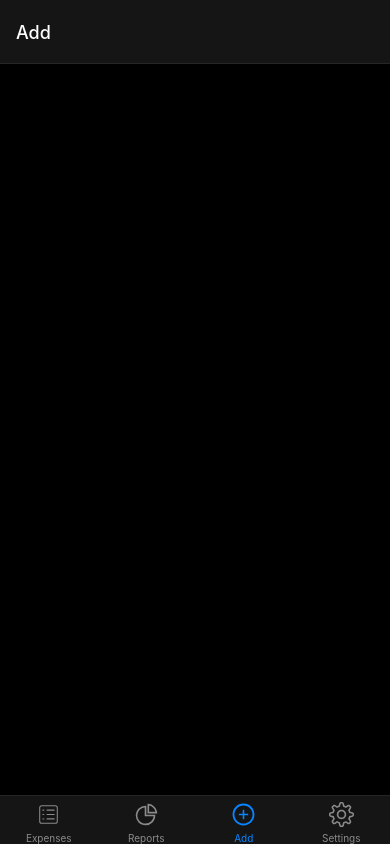
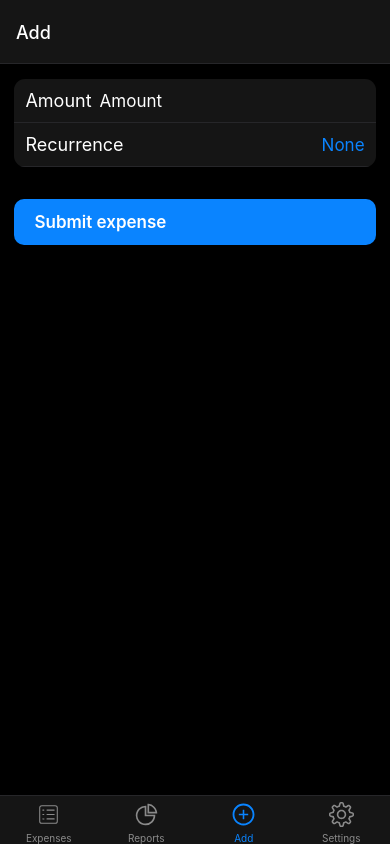
Before and after one commit to IvayloKarapeykov/MyExpense, a React Native app: screen /Add in a window 390 px wide. Built offline with nearby package versions, Linux system fonts and the light colour scheme.

Commit message:
Progress - Add screen

```diff
--- a/components/ListItem.tsx
+++ b/components/ListItem.tsx
@@ -27,6 +27,7 @@ export const ListItem = ({ label, detail, onClick, swipeToDelete, onDelete, isDe
         }}
         activeOpacity={0.5}
         onPress={onClick}
+        disabled={!onClick}
     >
         <Text style={{ fontSize: 18, color: isDestructive ? theme.colors.error : 'white' }}>{label}</Text>
         {detail}
--- a/package.json
+++ b/package.json
@@ -9,6 +9,7 @@
     "web": "expo start --web"
   },
   "dependencies": {
+    "@react-native-picker/picker": "^2.4.8",
     "@react-navigation/bottom-tabs": "^6.5.0",
     "@react-navigation/drawer": "^6.5.4",
     "@react-navigation/native": "^6.1.0",
--- a/screens/Add.tsx
+++ b/screens/Add.tsx
@@ -1,5 +1,122 @@
-import { Text } from "react-native";
+import { useState } from "react";
+import {
+    Button,
+    KeyboardAvoidingView,
+    Modal,
+    StyleSheet,
+    Text,
+    TouchableOpacity,
+    View
+} from "react-native";
+import { TextInput } from "react-native-gesture-handler";
+import { ListItem } from "../components/ListItem";
+import { theme } from "../theme";
+import { Recurrence } from "../types/recurrence";
+import { Picker } from '@react-native-picker/picker';
 
-export const Add = () => (
-    <Text>Hello, Add!</Text>
-);
+export const Add = () => {
+    const [amount, setAmount] = useState('');
+    const [recurrence, setRecurrence] = useState<Recurrence>(Recurrence.None);
+    const [recurrencePicker, setRecurrencePicker] = useState(false);
+
+    return (
+        <KeyboardAvoidingView
+            behavior='padding'
+            keyboardVerticalOffset={112}
+            style={{ margin: 15, flex: 1, alignItems: 'center' }}
+        >
+            <View>
+                <View style={{ borderRadius: 11, overflow: 'hidden', width: '100%' }}>
+                    <ListItem
+                        label="Amount"
+                        detail={
+                            <TextInput
+                                placeholder='Amount'
+                                keyboardType='numeric'
+                                // inputAccessoryViewID='dismissKeyboard'
+                                returnKeyType='done'
+                                onChangeText={(value) => setAmount(value)}
+                                value={amount}
+                                style={styles({}).textInput}
+                                textAlign='right'
+                            />
+                        }
+                    />
+                    <ListItem
+                        label="Recurrence"
+                        detail={
+                            <TouchableOpacity
+                                style={{
+                                    flex: 1,
+                                    display: 'flex',
+                                    justifyContent: 'flex-end',
+                                }}
+                                onPress={() => setRecurrencePicker(true)}
+                            >
+                                <Text style={{ fontSize: 17, textAlign: 'right', color: theme.colors.primary, textTransform: 'capitalize' }}>{recurrence}</Text>
+                            </TouchableOpacity>
+                        }
+                    />
+                </View>
+                <TouchableOpacity
+                    style={{
+                        backgroundColor: theme.colors.primary,
+                        paddingHorizontal: 20,
+                        paddingVertical: 13,
+                        borderRadius: 10,
+                        marginTop: 32,
+                    }}
+                >
+                    <Text style={{ color: 'white', fontWeight: '600', fontSize: 17 }}>
+                        Submit expense
+                    </Text>
+                </TouchableOpacity>
+                <Modal style={{ margin: 0 }} transparent={true} animationType='slide' visible={recurrencePicker}>
+                    <TouchableOpacity style={{ height: '100%' }} onPress={() => setRecurrencePicker(false)} />
+                    <View
+                        style={{
+                            position: 'absolute',
+                            bottom: 0,
+                            left: 0,
+                            right: 0,
+                        }}
+                    >
+                        <View style={{ alignItems: 'flex-end', paddingHorizontal: 10, paddingVertical: 5, backgroundColor: theme.colors.card }}>
+                            <Button title="Done" onPress={() => setRecurrencePicker(false)} />
+                        </View>
+                        <Picker
+                            selectedValue={recurrence}
+                            style={{ backgroundColor: theme.colors.primary }}
+                            itemStyle={{ color: 'white', backgroundColor: theme.colors.border }}
+                            onValueChange={(itemValue) =>
+                                setRecurrence(itemValue)
+                            }
+                        >
+                            {Object.keys(Recurrence).map((rec) => (
+                                <Picker.Item key={rec} label={rec} value={rec} />
+                            ))}
+                        </Picker>
+                    </View>
+                </Modal>
+            </View>
+        </KeyboardAvoidingView>
+    )
+}
+
+const styles = (props) => StyleSheet.create({
+    textInput: {
+        color: 'white',
+        flex: 1,
+        paddingLeft: 8,
+        fontSize: 17,
+    },
+    colorButton: {
+        backgroundColor: props.selectedColor,
+        width: 24,
+        height: 24,
+        borderColor: 'white',
+        borderWidth: 2,
+        borderRadius: 12,
+        marginRight: 10
+    }
+})
--- /dev/null
+++ b/types/recurrence.ts
@@ -0,0 +1,7 @@
+export enum Recurrence {
+    None = 'none',
+    Daily = 'daily',
+    Weekly = 'weekly',
+    Monthly = 'monthly',
+    Yearly = 'yearly'
+}
```
Also changed, not shown: 1 other file (tests, documents, lock files or other folders).
